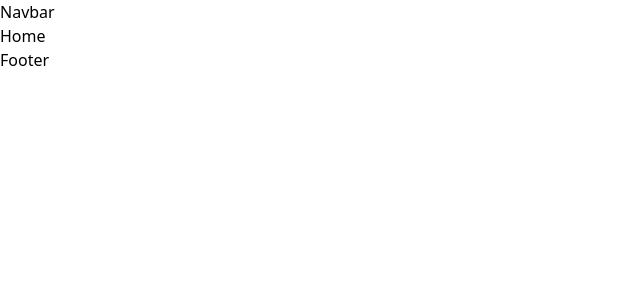
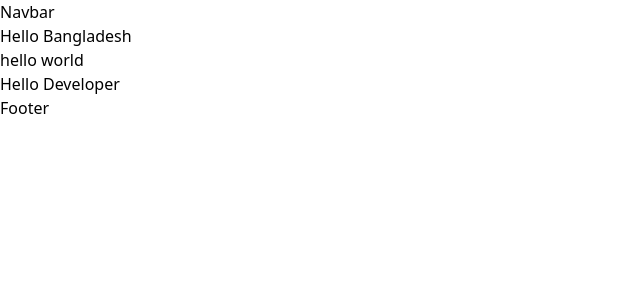
Before and after one commit to MahbuburRahman013/Medical-care-group, a React (Vite) app: page / in a window 1280 px wide. Shown: the top 300 px of the page, without its empty margins (0-640 px from the left). Built offline with nearby package versions, Linux system fonts and the light colour scheme.

Commit message:
Make My Branch

```diff
--- a/src/App.jsx
+++ b/src/App.jsx
@@ -5,6 +5,7 @@ function App() {
 		<>
 			<h2>Hello Bangladesh</h2>
 			<h1>hello world</h1>
+			<h1>Hello Developer</h1>
 		</>
 	);
 }
--- a/src/pages/Home/Home.jsx
+++ b/src/pages/Home/Home.jsx
@@ -1,7 +1,11 @@
 const Home = () => {
 	return (
 		<>
-			<div>Home</div>
+			<div>
+				<h2>Hello Bangladesh</h2>
+				<h1>hello world</h1>
+				<h1>Hello Developer</h1>
+			</div>
 		</>
 	);
 };
```
